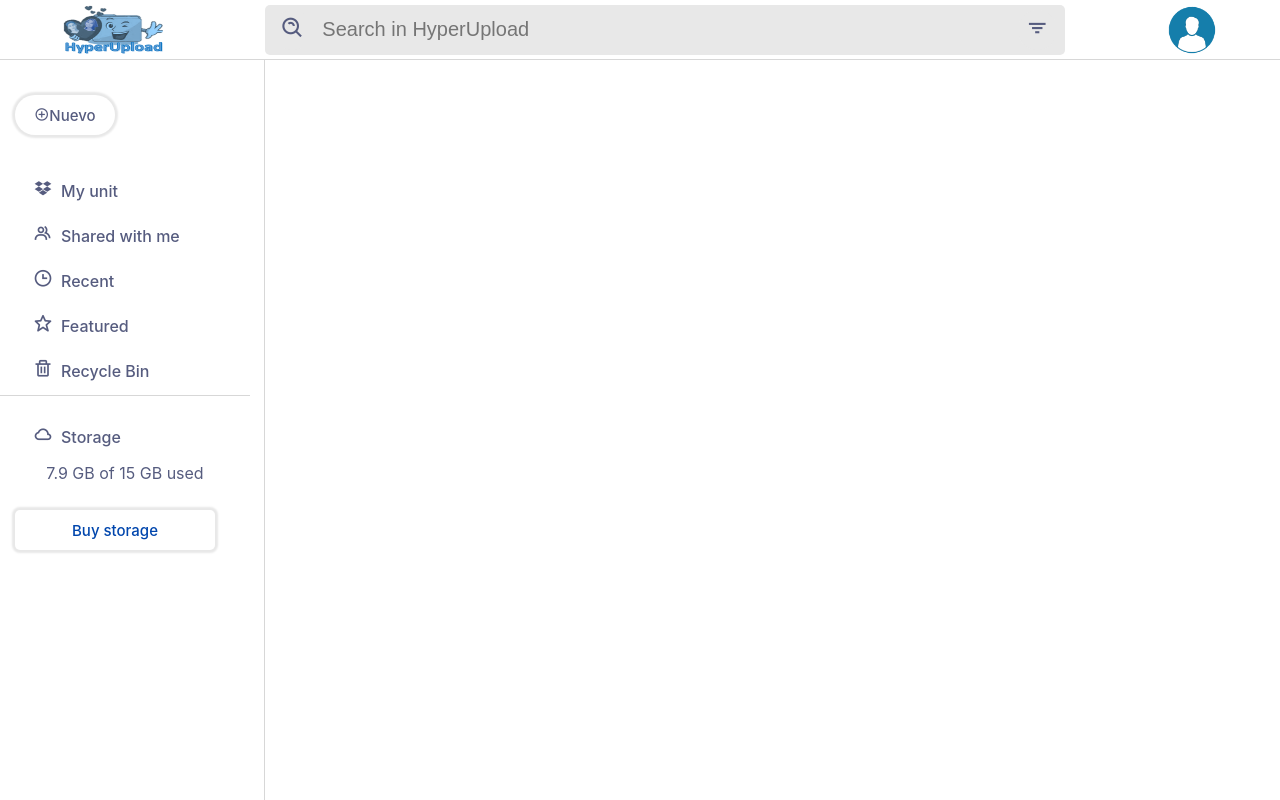
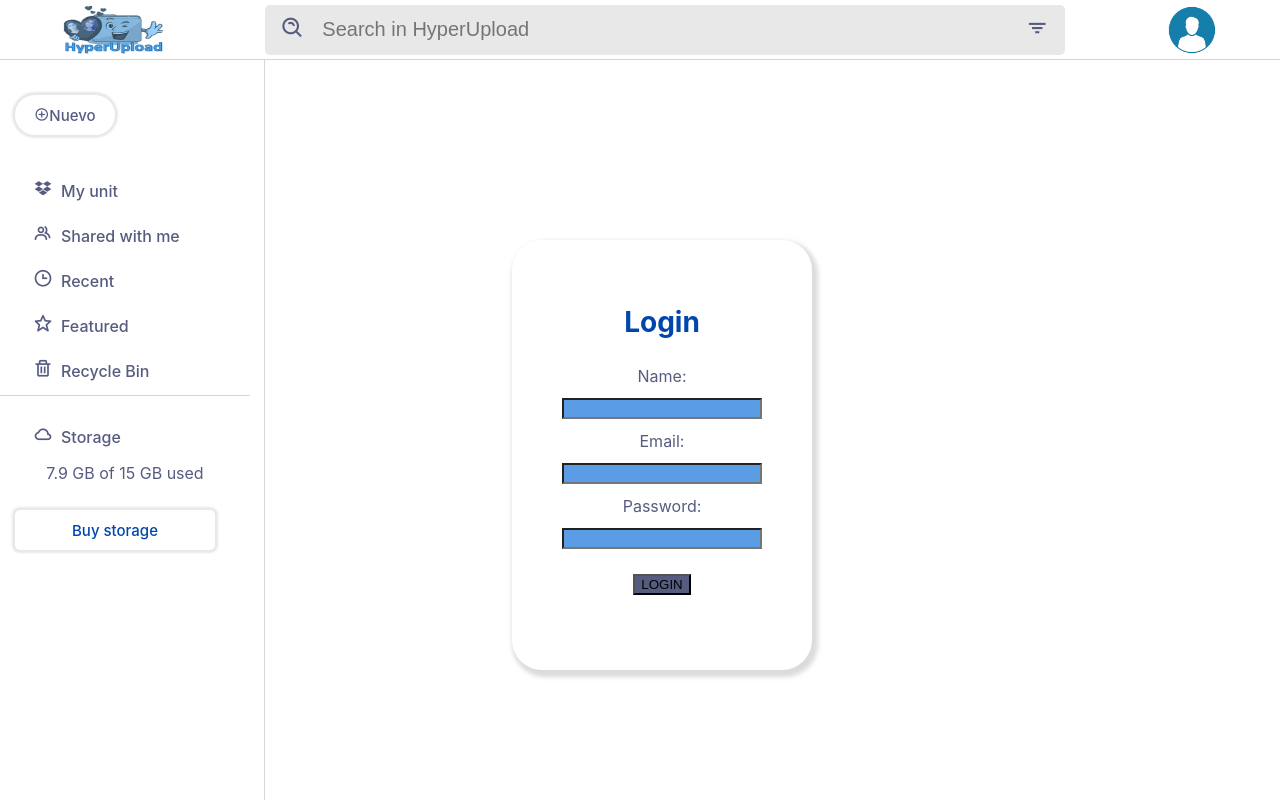
Before and after one commit to Iuriiiii/HyperUpload, a React (Vite) app in the folder client/: page / in a window 1280 px wide. Built offline with nearby package versions, Linux system fonts and the light colour scheme.

Commit message:
login screen

```diff
--- a/client/package.json
+++ b/client/package.json
@@ -9,6 +9,7 @@
     "preview": "vite preview"
   },
   "dependencies": {
+    "axios": "^0.27.2",
     "react": "^18.2.0",
     "react-dom": "^18.2.0"
   },
--- a/client/src/App.jsx
+++ b/client/src/App.jsx
@@ -2,6 +2,7 @@ import { useState } from 'react'
 import './App.css'
 import Aside from './components/aside'
 import Header from './components/header'
+import LogCard from './components/LogCard'
 
 
 function App() {
@@ -10,6 +11,7 @@ function App() {
   return (
     <div className="App">
       <Header />
+      <LogCard />
       <Aside />
     </div>
   )
--- /dev/null
+++ b/client/src/components/LogCard.jsx
@@ -0,0 +1,14 @@
+import React from 'react'
+import LogForm from './LogForm'
+import "../components/login.css"
+import "../components/root.css"
+
+const LogCard = () => {
+  return (
+    <div className='log-card'>
+        <LogForm />
+    </div>
+  )
+}
+
+export default LogCard
--- /dev/null
+++ b/client/src/components/LogForm.jsx
@@ -0,0 +1,29 @@
+import React from 'react'
+import "../components/form.css"
+import "../components/root.css"
+
+const LogForm = () => {
+
+  return (
+    <form>
+      <div className='form-inner'>
+        <h2>Login</h2>
+        <div className='form-group'>
+          <label htmlFor='name'>Name:</label>
+          <input type="text" name="text" id="text"></input>
+        </div>
+        <div className='form-group'>
+          <label htmlFor='email'>Email:</label>
+          <input type="email" name="email" id="email"></input>
+        </div>
+        <div className='form-group'>
+          <label htmlFor='password'>Password:</label>
+          <input type="password" name="password" id="password"></input>
+        </div>
+        <input type="submit" value="LOGIN" className='send'></input>
+      </div>
+    </form>
+  )
+}
+
+export default LogForm
--- /dev/null
+++ b/client/src/components/form.css
@@ -0,0 +1,23 @@
+.form-inner {
+    margin: 50px;
+}
+.form-inner h2 {
+    color: var(--active-text-color);
+    padding: 20px;
+    font-size: 28px;
+}
+.form-group {
+    display: flex;
+    flex-direction: column;
+}
+.form-group label {
+    color: var(--text-color);
+    padding: 10px;
+}
+.form-group input {
+    background-color: var(--bg-active-color);
+}
+.send {
+    background-color: var(--text-color);
+    margin: 25px;
+}
--- /dev/null
+++ b/client/src/components/login.css
@@ -0,0 +1,10 @@
+.log-card {
+    position: absolute;
+    top: 30%;
+    left: 40%;
+    text-align: center;
+    width: 300px;
+    height: auto;
+    border-radius: 30px;
+    box-shadow: 3px 4px 4px 3px rgba(149, 149, 149, 0.343);
+}
```
Also changed, not shown: 1 other file (tests, documents, lock files or other folders).
